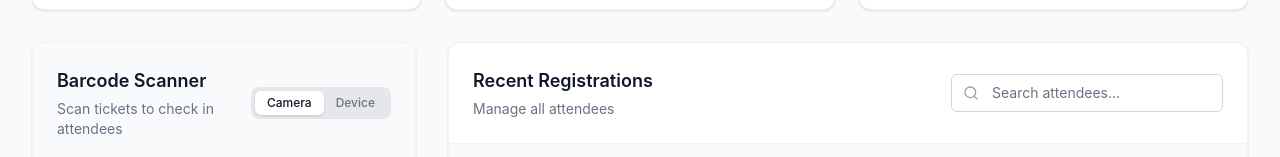
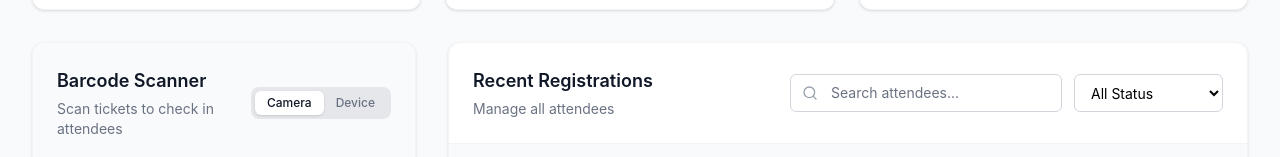
Before and after one commit to AdrianA1201/website_event, a React (Vite) app: page /dashboard in a window 1280 px wide. Shown: the part 257-414 px from the top of the page. Built offline with nearby package versions, Linux system fonts and the light colour scheme; no server answers; the database is empty; sample sign-in values are in the browser's storage.

Commit message:
feat(dashboard): Add status filtering to registrations
Introduces a new filter option on the dashboard to allow users to view registrations based on their check-in status (all, checked-in, pending). This enhances the ability to manage and monitor event attendees.

```diff
--- a/src/pages/Dashboard.tsx
+++ b/src/pages/Dashboard.tsx
@@ -30,6 +30,7 @@ export default function Dashboard() {
   const [physicalScanInput, setPhysicalScanInput] = useState('');
   const [scanResult, setScanResult] = useState<{ success: boolean; message: string } | null>(null);
   const [searchQuery, setSearchQuery] = useState('');
+  const [filterStatus, setFilterStatus] = useState<'all' | 'checked_in' | 'pending'>('all');
 
   const scannerRef = useRef<Html5QrcodeScanner | null>(null);
   const lastScanRef = useRef<{ text: string; time: number } | null>(null);
@@ -139,11 +140,15 @@ export default function Dashboard() {
     setScanning(false);
   };
 
-  const filteredRegistrations = registrations.filter((reg) =>
-    reg.name.toLowerCase().includes(searchQuery.toLowerCase()) ||
+  const filteredRegistrations = registrations.filter((reg) => {
+    const matchesSearch = reg.name.toLowerCase().includes(searchQuery.toLowerCase()) ||
       reg.department.toLowerCase().includes(searchQuery.toLowerCase()) ||
-    reg.barcode_id.toLowerCase().includes(searchQuery.toLowerCase())
-  );
+      reg.barcode_id.toLowerCase().includes(searchQuery.toLowerCase());
+
+    if (filterStatus === 'checked_in') return matchesSearch && reg.checked_in;
+    if (filterStatus === 'pending') return matchesSearch && !reg.checked_in;
+    return matchesSearch;
+  });
 
   return (
     <div className="max-w-7xl mx-auto px-4 sm:px-6 lg:px-8 py-8">
@@ -287,6 +292,7 @@ export default function Dashboard() {
                 <h2 className="text-lg font-semibold text-gray-900">Recent Registrations</h2>
                 <p className="text-sm text-gray-500 mt-1">Manage all attendees</p>
               </div>
+              <div className="flex flex-col sm:flex-row gap-3">
                 <div className="relative">
                   <div className="absolute inset-y-0 left-0 pl-3 flex items-center pointer-events-none">
                     <Search className="h-4 w-4 text-gray-400" />
@@ -298,6 +304,16 @@ export default function Dashboard() {
                     onChange={(e) => setSearchQuery(e.target.value)}
                     className="block w-full pl-10 pr-3 py-2 border border-gray-300 rounded-md leading-5 bg-white placeholder-gray-500 focus:outline-none focus:placeholder-gray-400 focus:ring-1 focus:ring-indigo-500 focus:border-indigo-500 sm:text-sm"
                   />
+                </div>
+                <select
+                  value={filterStatus}
+                  onChange={(e) => setFilterStatus(e.target.value as 'all' | 'checked_in' | 'pending')}
+                  className="block w-full sm:w-auto pl-3 pr-10 py-2 text-base border-gray-300 focus:outline-none focus:ring-indigo-500 focus:border-indigo-500 sm:text-sm rounded-md border"
+                >
+                  <option value="all">All Status</option>
+                  <option value="checked_in">Checked In</option>
+                  <option value="pending">Pending</option>
+                </select>
               </div>
             </div>
             <div className="overflow-x-auto">
```
Lines whose indentation alone changed are shown as unchanged.
